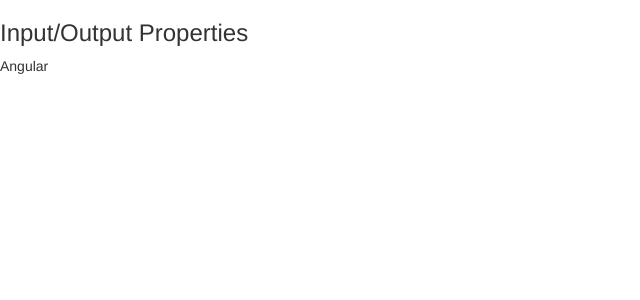
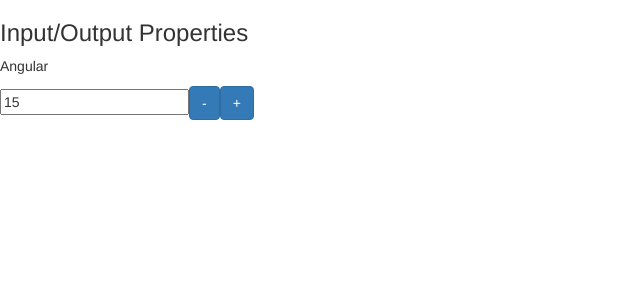
Before and after one commit to Leoxxid/estudo-angular-v2-e-v4, an Angular app in the folder data-binding/: page / in a window 1280 px wide. Shown: the top 300 px of the page, without its empty margins (0-640 px from the left). Built offline with nearby package versions, Linux system fonts and the light colour scheme.

Commit message:
Aula 14 Output Properties

```diff
--- a/data-binding/src/app/app.module.ts
+++ b/data-binding/src/app/app.module.ts
@@ -7,12 +7,14 @@
 import { DataBindingComponent } from './data-binding/data-binding.component';
 import { MeuFormModule } from './meu-form/meu-form.module';
 import { InputPropertyComponent } from './input-property/input-property.component';
+import { OutputPropertyComponent } from './output-property/output-property.component';
 
 @NgModule({
   declarations: [
     AppComponent,
     DataBindingComponent,
     InputPropertyComponent,
+    OutputPropertyComponent,
   ],
   imports: [
     BrowserModule,
--- a/data-binding/src/app/data-binding/data-binding.component.html
+++ b/data-binding/src/app/data-binding/data-binding.component.html
@@ -63,5 +63,6 @@
   <article>
     <h3> Input/Output Properties </h3>
     <app-curso [nome]="nomeDoCurso"></app-curso>
+    <contador [valor]="valorInicial" (mudouValor)="onMudouValor($event)"> </contador>
   </article>
 </section>
--- a/data-binding/src/app/data-binding/data-binding.component.ts
+++ b/data-binding/src/app/data-binding/data-binding.component.ts
@@ -14,6 +14,7 @@
   valorSalvo: string ;
   isMouseOver: boolean = false;
   nomeDoCurso: string = 'Angular';
+  valorInicial: number = 15;
 
   getValor(){
   return 1;
@@ -39,6 +40,10 @@
     this.isMouseOver = !this.isMouseOver;
   }
 
+  onMudouValor(evento){
+    console.log(evento.novoValor);
+  }
+
   constructor() { }
 
   ngOnInit() {
--- /dev/null
+++ b/data-binding/src/app/output-property/output-property.component.html
@@ -0,0 +1,5 @@
+<div>
+  <input type="text" [value]="valor" readonly />
+  <button class="btn btn-primary" (click)="decrementa()">-</button>
+  <button class="btn btn-primary" (click)="incrementa()">+</button>
+</div>
--- /dev/null
+++ b/data-binding/src/app/output-property/output-property.component.ts
@@ -0,0 +1,30 @@
+import { Component, OnInit, Input,  EventEmitter, Output } from '@angular/core';
+
+@Component({
+  selector: 'contador',
+  templateUrl: './output-property.component.html',
+  styleUrls: ['./output-property.component.css']
+})
+export class OutputPropertyComponent implements OnInit {
+
+  @Input()valor: number = 0;
+
+  @Output() mudouValor = new EventEmitter();
+
+  incrementa(){
+    this.valor++;
+    this.mudouValor.emit({novoValor: this.valor})
+  }
+
+  decrementa(){
+    this.valor--;
+    this.mudouValor.emit({novoValor: this.valor})
+  }
+
+
+  constructor() { }
+
+  ngOnInit() {
+  }
+
+}
```
Also changed, not shown: data-binding/src/app/output-property/output-property.component.css (added), 1 other file (tests, documents, lock files or other folders).
